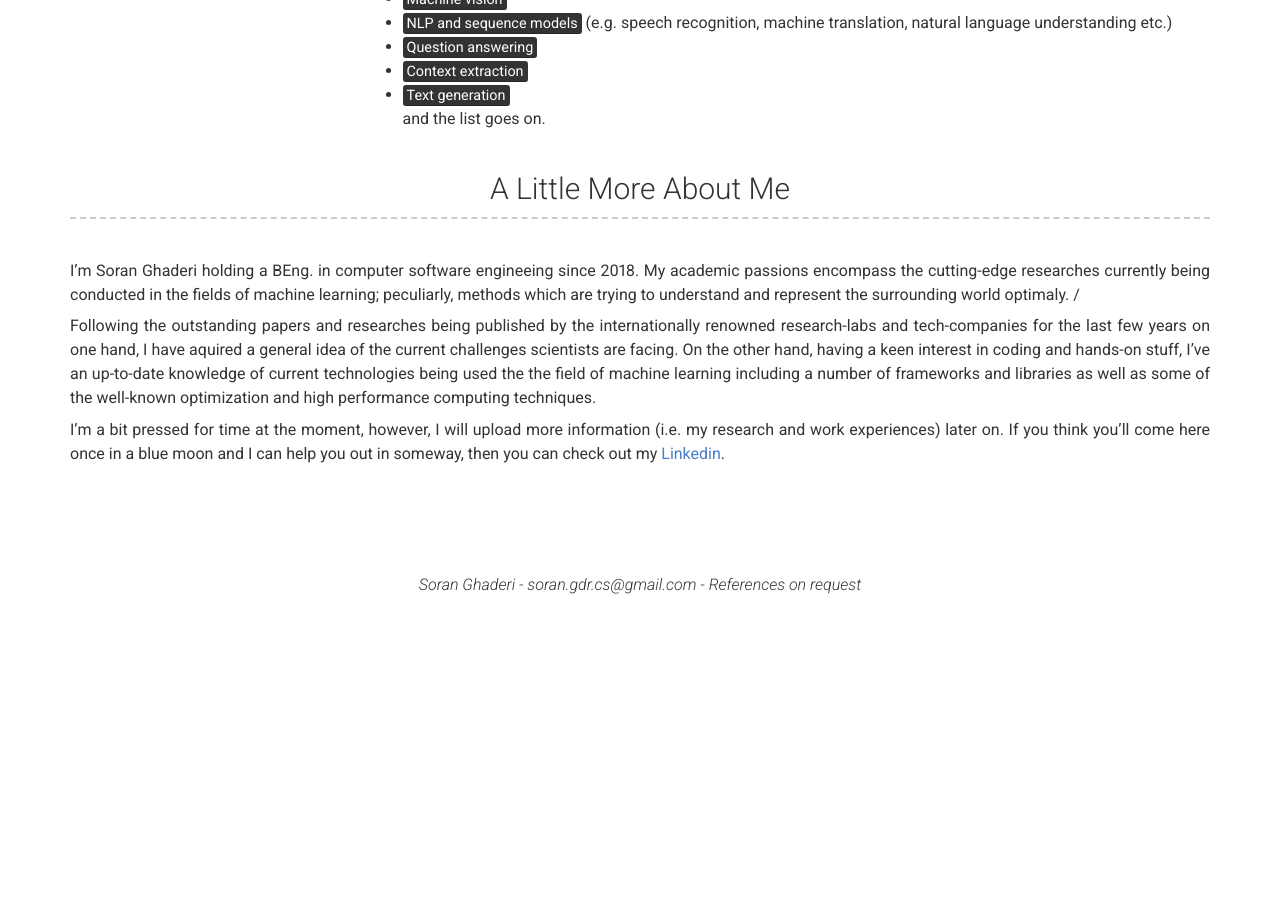
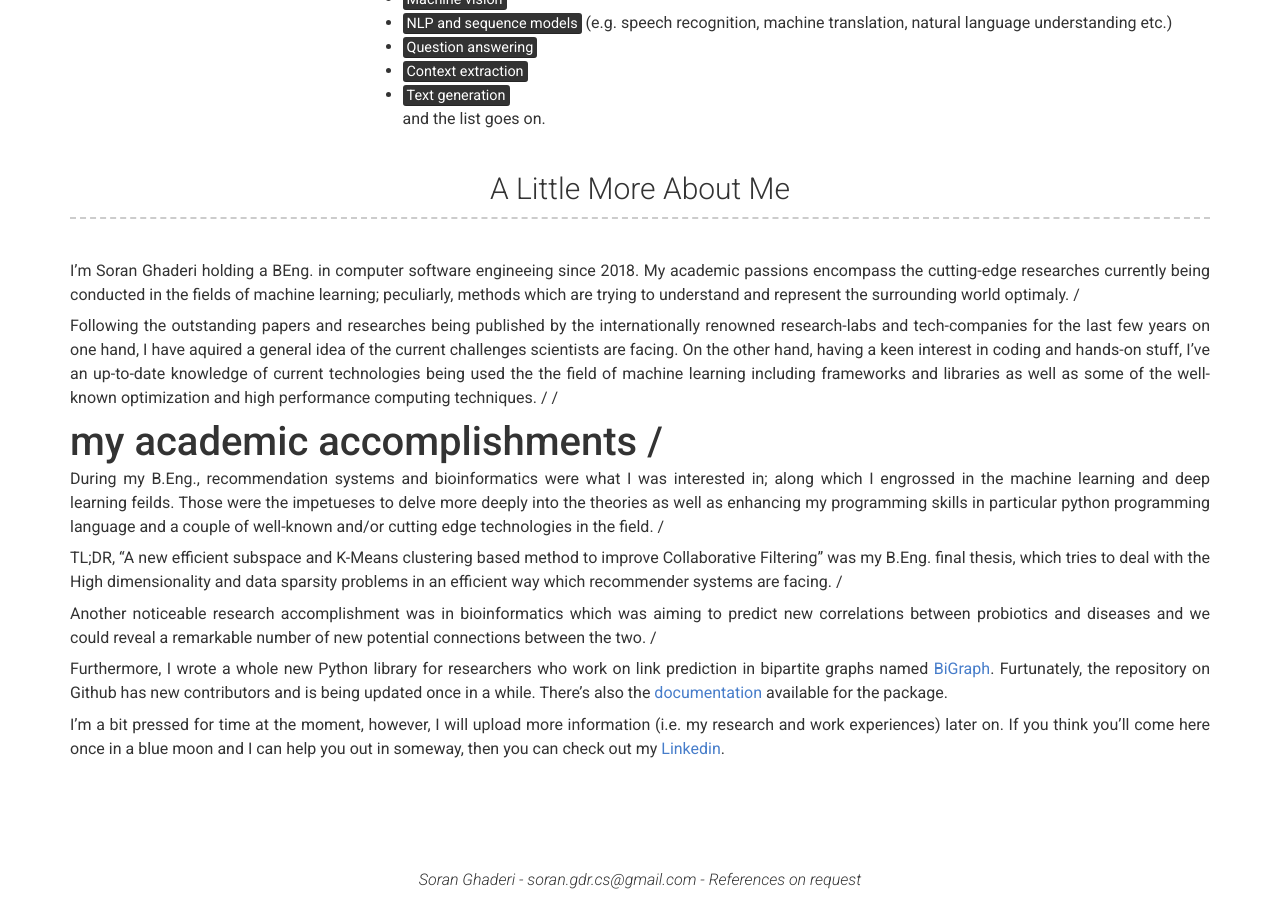
Before and after one commit to soran-ghaderi/soran-ghaderi.github.io, a Jekyll site: the page built from index.md, in a window 1280 px wide and 900 px high, scrolled down 726 px. Built offline with Jekyll 4.4.1, drawn with Linux system fonts in a browser that asks for light colours; nearby versions of some CDN libraries; before the commit the page ends 1331 px from its top, so only the background shows below that.

Commit message:
1. Added more details to the more about section

```diff
--- a/_config.yml
+++ b/_config.yml
@@ -107,8 +107,27 @@ more_content: | # this will include new lines to allow paragraphs
 
   Following the outstanding papers and researches being published by the internationally renowned research-labs and tech-companies for the last few years on one hand,
   I have aquired a general idea of the current challenges scientists are facing. On the other hand, having a keen interest in coding and hands-on stuff, I've
-   an up-to-date knowledge of current technologies being used the the field of machine learning including a number of frameworks and libraries as well as some of the
-  well-known optimization and high performance computing techniques.
+   an up-to-date knowledge of current technologies being used the the field of machine learning including frameworks and libraries as well as some of the
+  well-known optimization and high performance computing techniques. /
+  /
+  # my academic accomplishments /
+
+  During my B.Eng., recommendation systems and bioinformatics were what I was interested in; along which I engrossed in
+  the machine learning and deep learning feilds. Those were the impetueses to delve more deeply into the theories as
+  well as enhancing my programming skills in particular python programming language and a couple of well-known and/or
+  cutting edge technologies in the field. /
+
+  TL;DR, "A new efficient subspace and K-Means clustering based method to improve Collaborative Filtering" was my B.Eng.
+  final thesis, which tries to deal with the High dimensionality and data sparsity problems in an efficient way which
+  recommender systems are facing. /
+
+  Another noticeable research accomplishment was in bioinformatics which was aiming to predict new correlations between
+  probiotics and diseases and we could reveal a remarkable number of new potential connections between the two. /
+
+  Furthermore, I wrote a whole new Python library for researchers who work on link prediction in bipartite graphs named
+  <a href="https://github.com/bi-graph/bigraph">BiGraph</a>. Furtunately, the repository on Github has new contributors
+  and is being updated once in a while. There's also the
+  <a href="https://bigraph.readthedocs.io/en/latest/index.html">documentation</a> available for the package.
 
   I'm a bit pressed for time at the moment, however, I will upload more information (i.e. my research and work experiences) later on.
     If you think you'll come here once in a blue moon and I can help you out in someway, then you can check out my <a href="https://www.linkedin.com/in/soran-ghadri/">Linkedin</a>.
```
